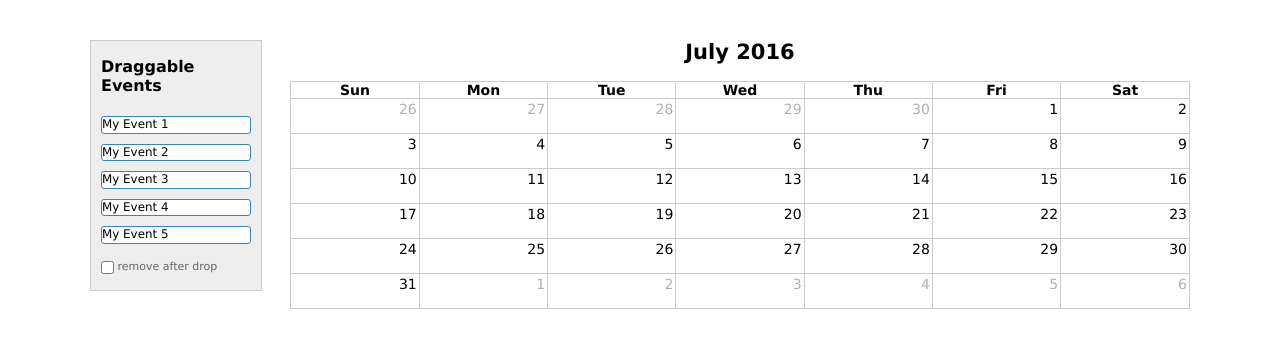
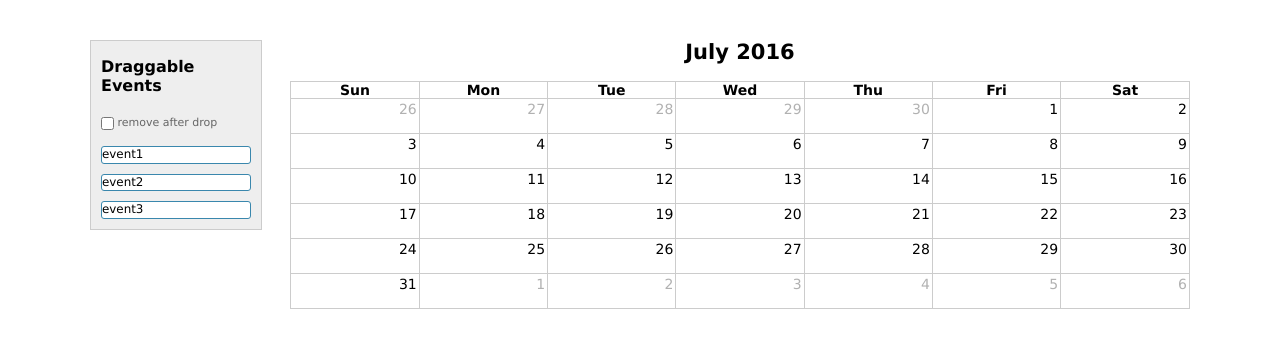
Before and after one commit to hnak21/sched, a website with bundled scripts: page external-dragging.html in a window 1280 px wide. Built offline with nearby package versions, Linux system fonts and the light colour scheme.

Commit message:
External Events is exported to an another js file.

```diff
--- /dev/null
+++ b/datastore.js
@@ -0,0 +1,29 @@
+
+worktime.datastore = (function() {
+  'use strict';
+
+  //var remote = require("remote");
+
+  // Global Functions
+  function initModule(option) {
+
+  }
+
+  function load(key) {
+    //remote.loadStorage(key);
+    if (key == 'config') return '';
+    if (key == 'fc_event') return [
+			{title: 'event1'}, {title: 'event2'}, {title: 'event3'}
+		];
+  }
+
+  function save(key, value) {
+    //remote.saveStorage(key, value);
+  }
+
+  return {
+    initModule: initModule,
+    load: load,
+    save: save
+  }
+}());
--- a/external-dragging.html
+++ b/external-dragging.html
@@ -8,32 +8,14 @@
 <script src='fullcalendar/lib/jquery.min.js'></script>
 <script src='fullcalendar/lib/jquery-ui.custom.min.js'></script>
 <script src='fullcalendar/fullcalendar.min.js'></script>
+
+<script src='worktime.js'></script>
+<script src='fcevent.js'></script>
+<script src='datastore.js'></script>
+
 <script>
-
 	$(document).ready(function() {
-
-
-		/* initialize the external events
-		-----------------------------------------------------------------*/
-
-		$('#external-events .fc-event').each(function() {
-
-			// store data so the calendar knows to render an event upon drop
-			$(this).data('event', {
-				title: $.trim($(this).text()), // use the element's text as the event title
-				stick: true // maintain when user navigates (see docs on the renderEvent method)
-			});
-
-			// make the event draggable using jQuery UI
-			$(this).draggable({
-				zIndex: 999,
-				revert: true,      // will cause the event to go back to its
-				revertDuration: 0  //  original position after the drag
-			});
-
-		});
-
-
+		worktime.initModule($('#wrap'));
 		/* initialize the calendar
 		-----------------------------------------------------------------*/
 
@@ -115,11 +97,6 @@
 
 		<div id='external-events'>
 			<h4>Draggable Events</h4>
-			<div class='fc-event'>My Event 1</div>
-			<div class='fc-event'>My Event 2</div>
-			<div class='fc-event'>My Event 3</div>
-			<div class='fc-event'>My Event 4</div>
-			<div class='fc-event'>My Event 5</div>
 			<p>
 				<input type='checkbox' id='drop-remove' />
 				<label for='drop-remove'>remove after drop</label>
--- /dev/null
+++ b/fcevent.js
@@ -0,0 +1,45 @@
+worktime.fcevent = (function() {
+  'use strict';
+
+  var datastore,
+      jqMap = {};
+
+  // Private Functions
+  function makeEventNode(fcEvents) {
+    for (var i = 0; i < fcEvents.length; i++) {
+      var exEventHtml = '<div class="fc-event">' + fcEvents[i].title + '</div>';
+      jqMap.externalEvents.append(exEventHtml);
+    }
+  }
+
+  // Global Functions
+  function initModule(option, jqNode) {
+    datastore = option.datastore;
+    jqMap.externalEvents = jqNode;
+
+    makeEventNode(datastore.load('fc_event'));
+
+    /* initialize the external events
+    -----------------------------------------------------------------*/
+    $('#external-events .fc-event').each(function() {
+
+      // store data so the calendar knows to render an event upon drop
+      $(this).data('event', {
+        title: $.trim($(this).text()), // use the element's text as the event title
+        stick: true // maintain when user navigates (see docs on the renderEvent method)
+      });
+
+      // make the event draggable using jQuery UI
+      $(this).draggable({
+        zIndex: 999,
+        revert: true,      // will cause the event to go back to its
+        revertDuration: 0  //  original position after the drag
+      });
+
+    });
+  }
+
+  return {
+    initModule: initModule,
+  }
+}());
--- /dev/null
+++ b/worktime.js
@@ -0,0 +1,26 @@
+
+var worktime = (function(option){
+  'use strict';
+
+  var config,
+      datastore,
+      fcevent,
+      jqMap = {};
+
+  // Global Functions
+  function initModule(jqNode) {
+    jqMap.main = jqNode;
+
+    datastore = worktime.datastore;
+    fcevent = worktime.fcevent;
+
+    datastore.initModule();
+
+    fcevent.initModule({datastore: datastore}, $('#external-events'));
+  }
+
+  return {
+    initModule: initModule
+  }
+}
+());
```
